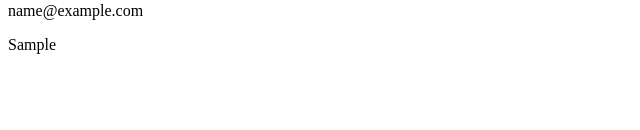
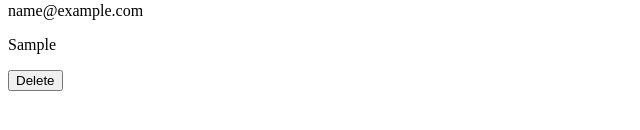
Before and after one commit to Hamidou-Woury-Ba/angular-crash-course, an Angular app: page / in a window 1280 px wide. Both pictures are taken after typing "Sample", "name@example.com", "Sample" into the empty fields and a click on the button "Submit". Shown: the part 260-390 px from the top of the page, without its empty margins (0-640 px from the left). Built offline with nearby package versions, Linux system fonts and the light colour scheme.

Commit message:
Communiquer des élément d'enfant à parent

```diff
--- a/src/app/message-details/message-details.component.html
+++ b/src/app/message-details/message-details.component.html
@@ -7,4 +7,9 @@
     <div>
         <p>{{ message.message }}</p>
     </div>
+    <button
+        type="button"
+        (click)="onDeleted()"
+    >
+    Delete</button>
 </div>
--- a/src/app/message-details/message-details.component.ts
+++ b/src/app/message-details/message-details.component.ts
@@ -1,4 +1,4 @@
-import { Component, Input } from '@angular/core';
+import { Component, EventEmitter, Input, Output, output } from '@angular/core';
 
 @Component({
   selector: 'app-message-details',
@@ -12,4 +12,14 @@ export class MessageDetailsComponent {
   @Input() // Ceci est un décorateur qui permet de définir une propriété d'entrée pour le composant enfant
   message : any = {}
 
+  @Input()
+  index : number = -1;
+
+  @Output() // Ceci est un décorateur qui permet de définir une propriété de sortie pour le composant enfant
+  delete : EventEmitter<number> = new EventEmitter<number>();
+
+  onDeleted() : void {
+    this.delete.emit(this.index); // Émettre un événement de suppression avec l'index de l'élément à supprimer
+  }
+
 }
--- a/src/app/my-first-comp/my-first-comp.component.html
+++ b/src/app/my-first-comp/my-first-comp.component.html
@@ -65,7 +65,12 @@
     </div> -->
 
     <div *ngIf="isSubmitted">
-        <app-message-details *ngFor="let msg of messages; let i = index" [message]="msg">
+        <app-message-details
+            *ngFor="let msg of messages; let i = index"
+            [message]="msg"
+            [index]="i"
+            (delete)="deleteMessage($event)"
+        >
         </app-message-details>
     </div>
 </div>
--- a/src/app/my-first-comp/my-first-comp.component.ts
+++ b/src/app/my-first-comp/my-first-comp.component.ts
@@ -27,4 +27,8 @@ export class MyFirstCompComponent {
 
     console.log(this.messages);
   }
+
+  deleteMessage(index : number) : void {
+    this.messages.splice(index, 1); // Supprimer un élément du tableau à l'index donné
+  }
 }
```
